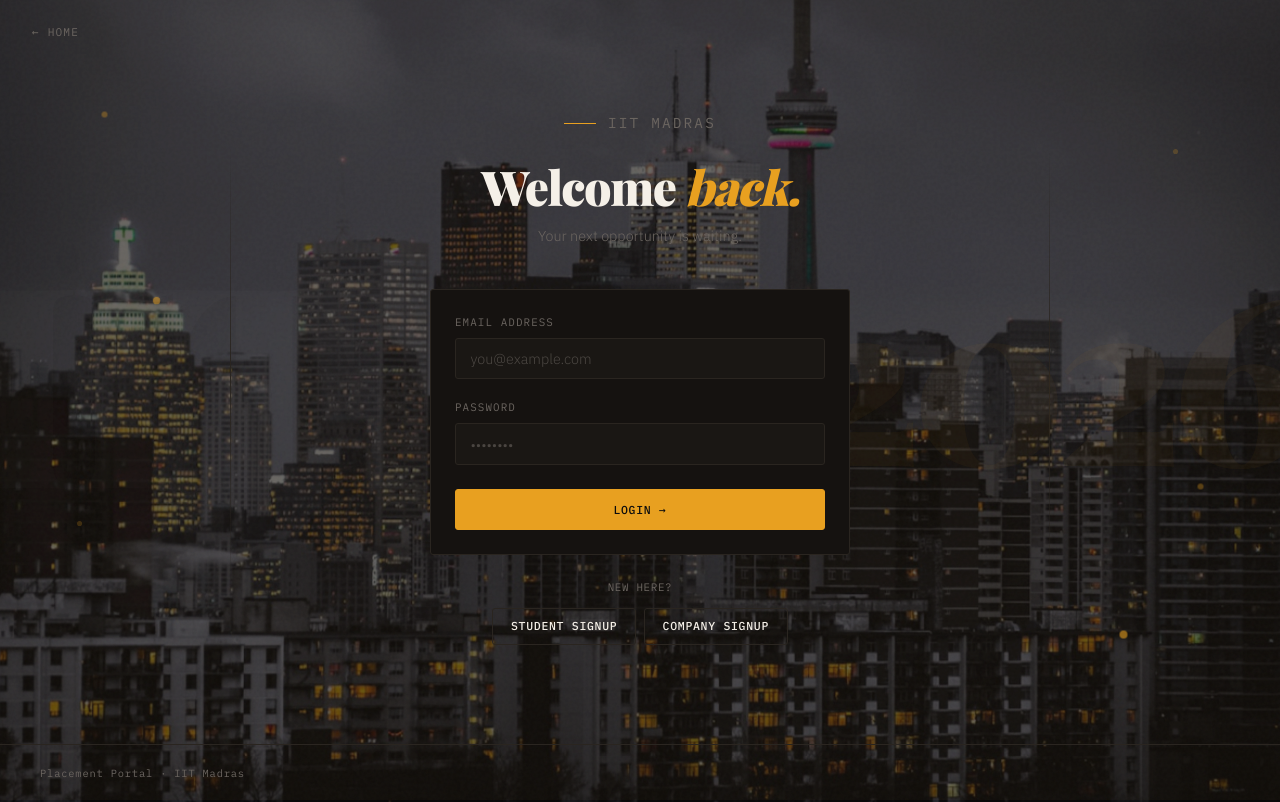
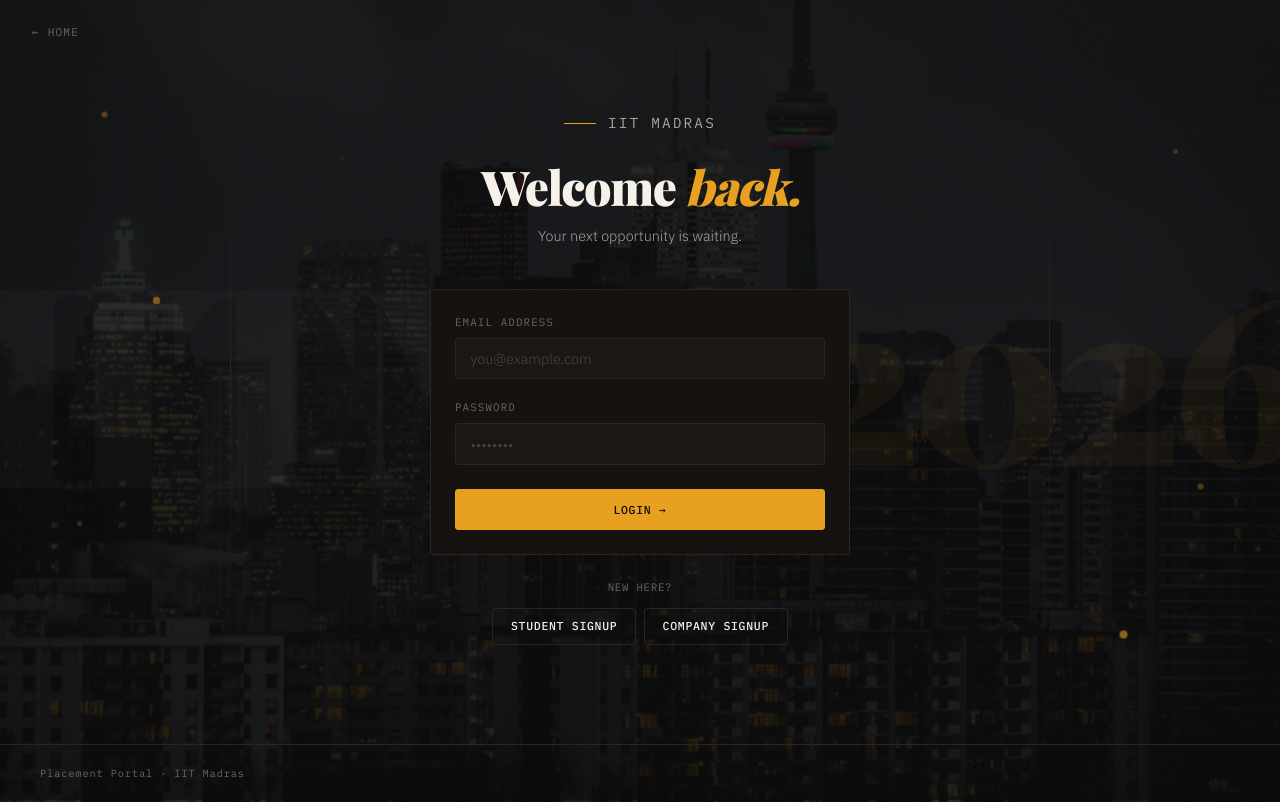
Before and after one commit to dpriyanshiii/placement_portal, a Flask app: page /login in a window 1280 px wide. Run offline with Flask 3, Linux system fonts and the light colour scheme; some web fonts are replaced.

Commit message:
auth fixed

```diff
--- a/templates/auth/login.html
+++ b/templates/auth/login.html
@@ -4,6 +4,28 @@
 
 {% block extra_head %}
 <style>
+  /* full-viewport fixed background — lives OUTSIDE login-wrap so overflow:hidden doesn't clip it */
+  .login-bg {
+    position: fixed;
+    inset: 0;
+    z-index: 0;
+    pointer-events: none;
+  }
+  .login-bg img {
+    width: 100%; height: 100%;
+    object-fit: cover;
+    opacity: 0.38;
+    mix-blend-mode: luminosity;
+    animation: kenBurns 18s ease-in-out infinite alternate;
+  }
+  /* dark overlay so text is always readable */
+  .login-bg::after {
+    content: '';
+    position: absolute;
+    inset: 0;
+    background: rgba(13,13,13,0.72);
+  }
+
   .login-wrap {
     min-height: calc(100vh - 56px);
     display: flex;
@@ -12,12 +34,12 @@
     justify-content: center;
     padding: 2rem;
     position: relative;
-    overflow: hidden;
+    /* no overflow:hidden — let the fixed bg show through */
   }
 
   /* ghosted background text */
   .login-wrap::before {
-    z-index: 0;
+    z-index: 1;
     content: 'IITM';
     position: absolute;
     left: -2rem;
@@ -26,14 +48,14 @@
     font-family: var(--font-display);
     font-size: 22vw;
     font-weight: 900;
-    color: rgba(255,255,255,0.018);
+    color: rgba(255,255,255,0.025);
     letter-spacing: -0.05em;
     pointer-events: none;
     line-height: 1;
     animation: ghostDrift 12s ease-in-out infinite alternate;
   }
   .login-wrap::after {
-    z-index: 0;
+    z-index: 1;
     content: '2026';
     position: absolute;
     right: -1rem;
@@ -42,7 +64,7 @@
     font-family: var(--font-display);
     font-size: 18vw;
     font-weight: 900;
-    color: rgba(232,160,32,0.04);
+    color: rgba(232,160,32,0.05);
     letter-spacing: -0.05em;
     pointer-events: none;
     line-height: 1;
@@ -59,6 +81,7 @@
     inset: 0;
     pointer-events: none;
     overflow: hidden;
+    z-index: 2;
   }
   .login-dot {
     position: absolute;
@@ -84,6 +107,7 @@
     height: 60%;
     background: linear-gradient(to bottom, transparent, var(--line), transparent);
     pointer-events: none;
+    z-index: 2;
   }
   .login-line-left  { left: 18%; }
   .login-line-right { right: 18%; }
@@ -112,7 +136,7 @@
     text-align: center;
     margin-bottom: 2.5rem;
     position: relative;
-    z-index: 1;
+    z-index: 3;
   }
   .login-brand .hero__overline {
     justify-content: center;
@@ -125,11 +149,12 @@
     font-weight: 900;
     letter-spacing: -0.03em;
     line-height: 1.1;
+    color: var(--paper);
     opacity: 0;
     animation: fadeUp 0.5s ease forwards 0.25s;
   }
   .login-brand p {
-    color: var(--muted);
+    color: rgba(245,240,232,0.65);
     font-size: 0.9rem;
     margin-top: 0.75rem;
     line-height: 1.7;
@@ -137,14 +162,16 @@
     animation: fadeUp 0.5s ease forwards 0.4s;
   }
 
-  /* card animation */
+  /* card — solid dark bg so it always pops */
   .login-card {
     width: 100%;
     max-width: 420px;
     position: relative;
-    z-index: 1;
+    z-index: 3;
     opacity: 0;
     animation: fadeUp 0.55s ease forwards 0.55s;
+    background: #151210 !important;
+    border-color: #2a2520 !important;
   }
 
   /* signup links animation */
@@ -152,7 +179,7 @@
     margin-top: 1.5rem;
     text-align: center;
     position: relative;
-    z-index: 1;
+    z-index: 3;
     opacity: 0;
     animation: fadeUp 0.5s ease forwards 0.7s;
   }
@@ -188,11 +215,13 @@
 {% endblock %}
 
 {% block body %}
+
+<!-- background lives outside login-wrap so overflow:hidden doesn't clip it -->
+<div class="login-bg">
+  <img src="{{ url_for('static', filename='indexbg.jpg') }}" alt="">
+</div>
+
 <div class="login-wrap">
-  <div style="position: fixed; inset: 0; z-index: 0; pointer-events: none;">
-    <img src="{{ url_for('static', filename='indexbg.jpg') }}" alt="" style="width: 100%; height: 100%; object-fit: cover; opacity: 0.35; mix-blend-mode: luminosity; animation: kenBurns 18s ease-in-out infinite alternate;">
-    <div style="position: absolute; inset: 0; background: rgba(232,160,32,0.03);"></div>
-  </div>
 
   <!-- decorative dots -->
   <div class="login-dots">
--- a/templates/base.html
+++ b/templates/base.html
@@ -748,7 +748,8 @@
     .text-muted { color: var(--muted); font-size: 0.875rem; }
     .text-mono { font-family: var(--font-mono); font-size: 0.8rem; }
     .text-amber { color: var(--amber); }
-    a { color: inherit; }
+    a { color: var(--paper); }
+    a:where(:not([class])):hover { color: var(--amber); }
 
     /* ── OTHER STUFF :) ─────────────────────────────────────────────*/
     @keyframes dotPulse {
```
Also changed, not shown: templates/auth/company_signup.html (+9 -9 lines), templates/auth/index.html (+6 -5 lines), templates/auth/student_signup.html (+6 -6 lines), instance/placementapp.db.
